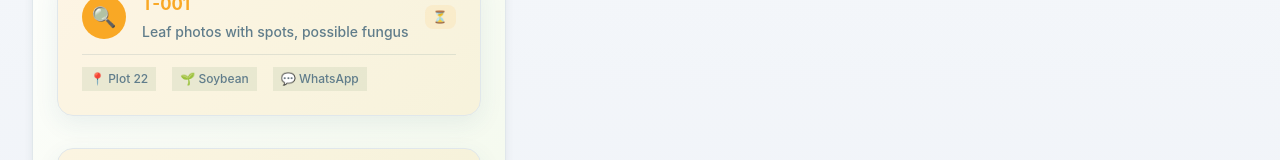
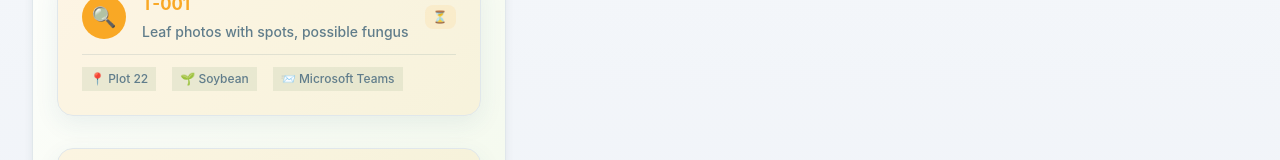
Before and after one commit to AgroHelpdesk/HackathonMicrosoftNov2025, a React (Vite) app in the folder web-frontend/: page / in a window 1280 px wide. Shown: the part 465-625 px from the top of the page. Built offline with nearby package versions, Linux system fonts and the light colour scheme; the HTML template or start-up script is replaced by a standard one.

Commit message:
Update ticket channel from WhatsApp to Microsoft Teams

```diff
--- a/web-frontend/src/mockData.js
+++ b/web-frontend/src/mockData.js
@@ -11,7 +11,7 @@ export const TICKETS = [
     id: 'T-001',
     type: 'Field Diagnosis',
     summary: 'Leaf photos with spots, possible fungus',
-    channel: 'WhatsApp',
+    channel: 'Microsoft Teams',
     location: 'Plot 22',
     crop: 'Soybean',
     stage: 'V5',
```
